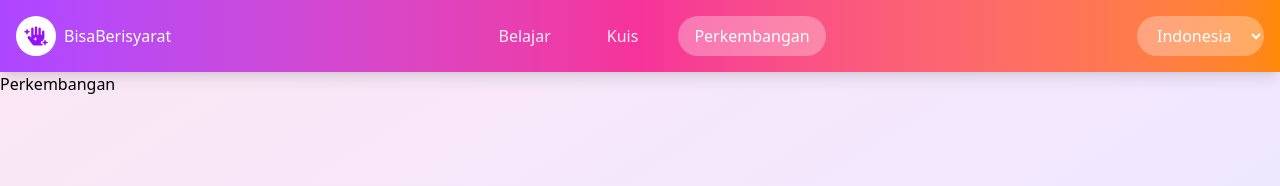
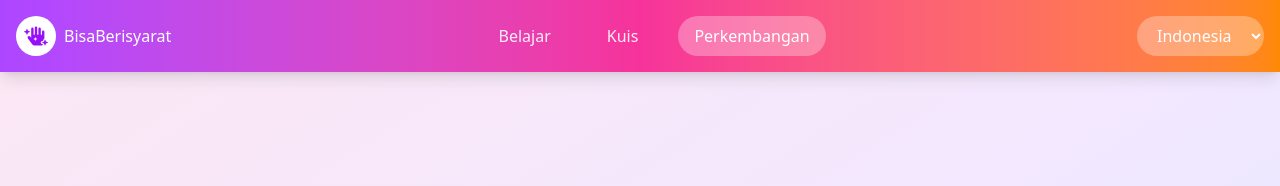
Before and after one commit to AminBadani/bisa-berisyarat, a React (Vite) app: page /#/perkembangan in a window 1280 px wide. Shown: the top 186 px of the page. Built offline with nearby package versions, Linux system fonts and the light colour scheme.

Commit message:
mempersiapkan halaman perkembangan

```diff
--- a/src/pages/perkembangan.tsx
+++ b/src/pages/perkembangan.tsx
@@ -1,9 +1,14 @@
+import { useState } from "react";
+import { FaAward, FaChartLine, FaStar, FaTrophy } from "react-icons/fa";
+
 function Perkembangan() {
-    return (
-        <>
-            <h1>Perkembangan</h1>
-        </>
-    )
+  const [statistik, setStatistik] = useState('belajar');
+
+  return (
+    <div className="container mx-auto px-4 py-8">
+
+    </div>
+  )
 }
 
 export default Perkembangan;
```
